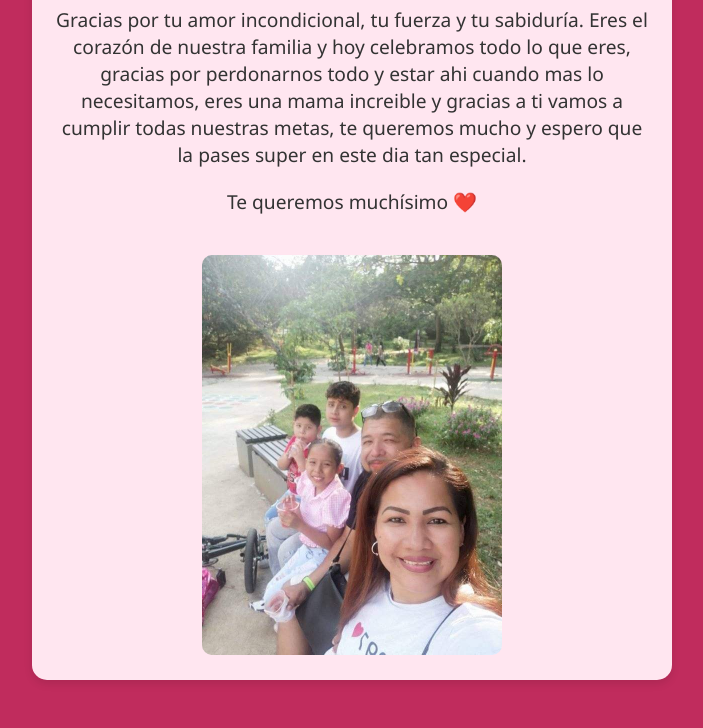
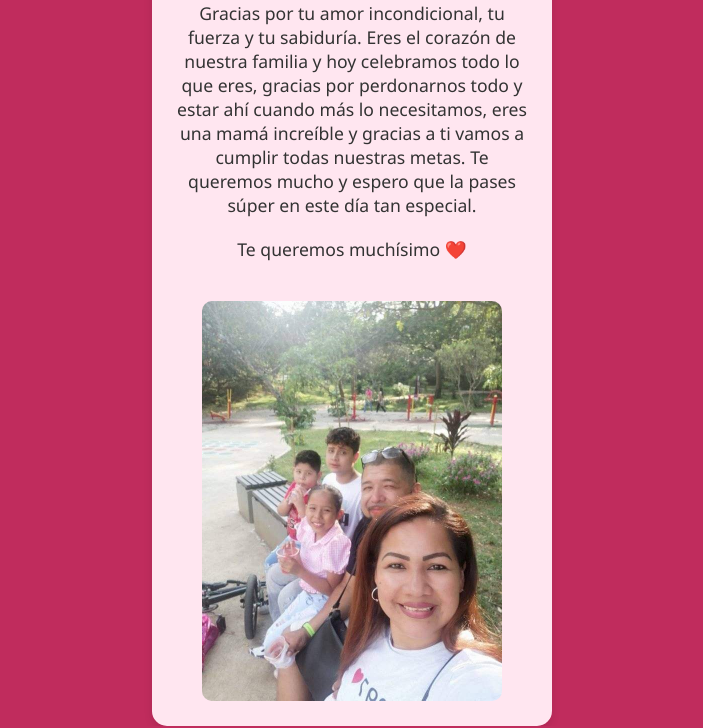
Before and after one commit to Bodegamia/felizdiamama, a plain HTML site: page index.html in a window 1280 px wide. Shown: the part 148-876 px from the top of the page, without its empty margins (288-991 px from the left). Drawn offline with Linux system fonts and the light colour scheme.

Commit message:
Update index.html

```diff
--- a/index.html
+++ b/index.html
@@ -3,44 +3,57 @@
 <head>
     <meta charset="UTF-8">
     <title>Feliz Día de la Madre</title>
+    <meta name="viewport" content="width=device-width, initial-scale=1.0">
     <style>
+        * {
+            box-sizing: border-box;
+        }
+
         body {
             font-family: 'Segoe UI', sans-serif;
             background-color: #c02c5d;
             color: #333;
+            margin: 0;
+            padding: 0;
+            display: flex;
+            justify-content: center;
+            align-items: center;
+            min-height: 100vh;
             text-align: center;
-            padding: 40px;
         }
-        h1 {
-            color: #d6336c;
-        }
-        p {
-            font-size: 1.2em;
-            max-width: 600px;
-            margin: 20px auto;
-        }
-        img {
-            width: 300px;
-            border-radius: 10px;
-            margin-top: 20px;
-        }
+
         .card {
             background-color: #ffe6f0;
             padding: 20px;
             border-radius: 15px;
             box-shadow: 0 4px 8px rgba(0,0,0,0.1);
-            display: inline-block;
+            max-width: 90%;
+            width: 400px;
+        }
+
+        h1 {
+            color: #d6336c;
+        }
+
+        p {
+            font-size: 1.1em;
+            margin: 20px 0;
+        }
+
+        img {
+            width: 100%;
+            max-width: 300px;
+            border-radius: 10px;
+            margin-top: 20px;
         }
     </style>
 </head>
 <body>
     <div class="card">
         <h1>🌷 ¡Feliz Día de la Madre! 🌷</h1>
-        <p>Gracias por tu amor incondicional, tu fuerza y tu sabiduría. Eres el corazón de nuestra familia y hoy celebramos todo lo que eres, gracias por perdonarnos todo y estar ahi cuando mas lo necesitamos, eres una mama increible y gracias a ti vamos a cumplir todas nuestras metas, te queremos mucho y espero que la pases super en este dia tan especial.</p>
+        <p>Gracias por tu amor incondicional, tu fuerza y tu sabiduría. Eres el corazón de nuestra familia y hoy celebramos todo lo que eres, gracias por perdonarnos todo y estar ahí cuando más lo necesitamos, eres una mamá increíble y gracias a ti vamos a cumplir todas nuestras metas. Te queremos mucho y espero que la pases súper en este día tan especial.</p>
         <p>Te queremos muchísimo ❤️</p>
-        <img src="Mama.jpg" alt="">
-
+        <img src="Mama.jpg" alt="Foto de mamá">
     </div>
-
 </body>
 </html>
```
